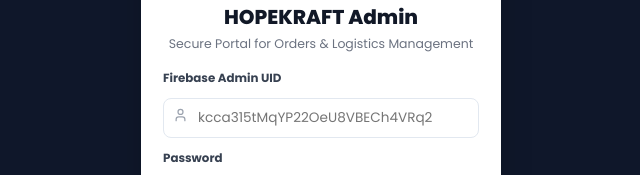
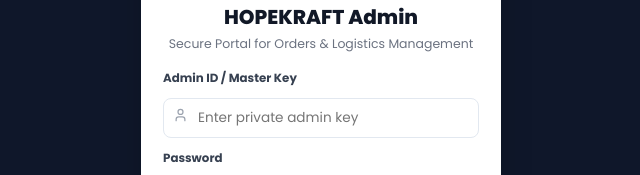
Before and after one commit to ramzanarsalan36-sudo/ECOMMRCETESTING, a Next.js app: page /admin/login in a window 1280 px wide. Shown: the part 253-428 px from the top of the page, without its empty margins (319-959 px from the left). Built offline with nearby package versions, Linux system fonts and the light colour scheme; no server answers.

Commit message:
security: remove sensitive UID from UI placeholder and input labels

```diff
--- a/app/admin/login/page.tsx
+++ b/app/admin/login/page.tsx
@@ -68,10 +68,10 @@
         )}
 
         <form onSubmit={handleLogin} style={{ textAlign: 'left' }}>
-          {/* Firebase Admin UID */}
+          {/* Admin ID / Master Key */}
           <div style={{ marginBottom: '12px' }}>
             <label style={{ display: 'block', fontSize: '0.74rem', fontWeight: 700, color: '#374151', marginBottom: '4px' }}>
-              Firebase Admin UID
+              Admin ID / Master Key
             </label>
             <div style={{ position: 'relative' }}>
               <input
@@ -80,9 +80,10 @@
                 style={{ width: '100%', padding: '9px 12px 9px 34px', borderRadius: '8px', border: '1.5px solid #E2E8F0', fontSize: '0.85rem', outline: 'none', boxSizing: 'border-box' }}
                 value={username}
                 onChange={(e) => setUsername(e.target.value)}
-                placeholder="kcca315tMqYP22OeU8VBECh4VRq2"
+                placeholder="Enter private admin key"
                 required
-                autoComplete="username"
+                autoComplete="off"
+                spellCheck={false}
               />
               <User size={15} style={{ position: 'absolute', left: '10px', top: '50%', transform: 'translateY(-50%)', color: '#9CA3AF' }} />
             </div>
```
